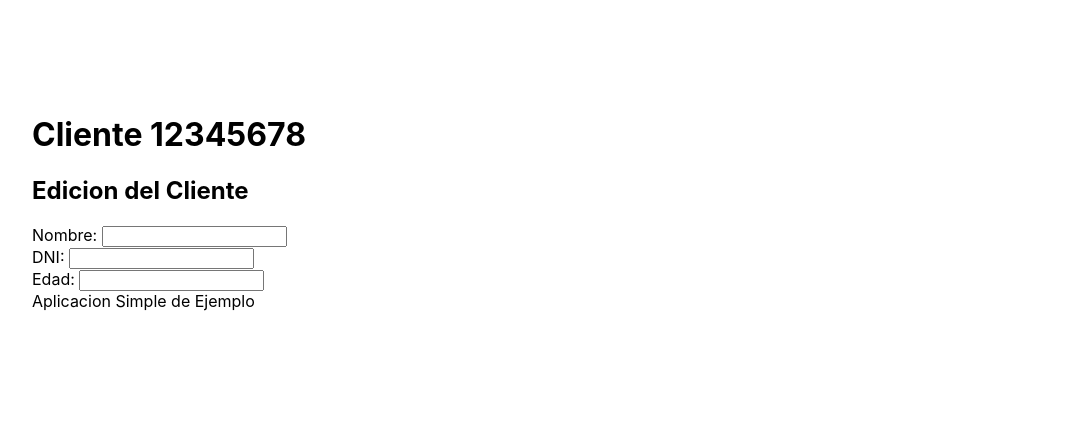
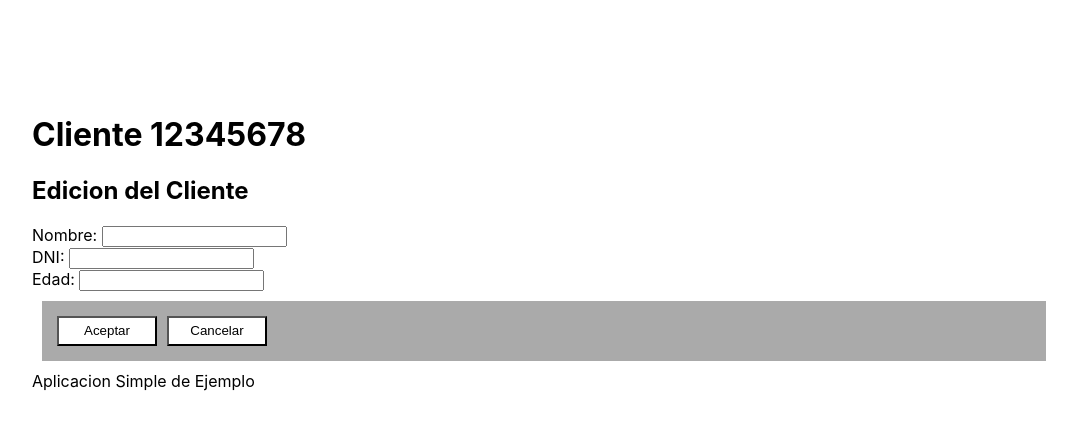
Before and after one commit to Sacks-Lucas/customers-app, a React (Create React App) app: page /customers/12345678/edit in a window 1280 px wide. Shown: the top 430 px of the page, without its empty margins (62-1139 px from the left). Built offline with nearby package versions, Linux system fonts and the light colour scheme.

Commit message:
Seccion 38.Video 507.Validar global y uso goBack

```diff
--- a/src/components/CustomerData.js
+++ b/src/components/CustomerData.js
@@ -1,7 +1,8 @@
 import React from 'react'
 import PropTypes from 'prop-types'
+import CustomersActions from './CustomersActions'
 
-const CustomerData = ({name,dni,age}) => {
+const CustomerData = ({name,dni,age,onBack}) => {
     return (
         <div>
             <div className="customer-data">
@@ -10,15 +11,18 @@ const CustomerData = ({name,dni,age}) => {
                 <div><strong>DNI: </strong><i>{dni}</i></div>
                 <div><strong>Edad: </strong><i>{age}</i></div>
             </div>
+            <CustomersActions>
+                <button onClick={onBack}>Volver</button>
+            </CustomersActions>
         </div>
     )
 }
 
 CustomerData.propTypes = {
     name: PropTypes.string.isRequired,
-    // dni: PropTypes.number.isRequired,
     dni: PropTypes.string.isRequired,
     edad:PropTypes.number,
+    onBack:PropTypes.func.isRequired,
 }
 
 export default CustomerData
--- a/src/components/CustomerEdit.js
+++ b/src/components/CustomerEdit.js
@@ -2,14 +2,22 @@ import React from 'react'
 import PropTypes from 'prop-types'
 import { reduxForm, Field } from 'redux-form'
 import { setPropsAsInitial } from '../helpers/setPropsAsInitial'
-
-const isRequired = value =>(
-    !value && "Este campo es requerido"
-)
+import CustomersActions from './CustomersActions'
 
 const isNumber = value =>(
     isNaN(Number(value))&& "El campo debe ser un numero"
 )
+
+const validate = values => {
+    const error= {}
+    if(!values.name){
+        error.name="El campo nombre es requerido"
+    }
+    if(!values.dni){
+        error.dni="El campo DNI es obligatorio"
+    }
+    return error
+}
 
 const MyField = ({input,meta, type,label,name}) => (
     <div>
@@ -21,20 +29,18 @@ const MyField = ({input,meta, type,label,name}) => (
     </div>
 )
 
-const CustomerEdit = ({name,age,dni}) => {
+const CustomerEdit = ({name,age,dni,handleSubmit,submitting,onBack}) => {
     return (
         <div>
             <h2>Edicion del Cliente</h2>
-            <form action="">
-                <div>
-                    <Field name="name" component={MyField} type="text" validate={isRequired} label="Nombre:"></Field>
-                </div>
-                <div>
-                    <Field name="dni" component={MyField} type="text" validate={[isRequired,isNumber]} label="DNI:"></Field>
-                </div>
-                <div>
-                    <Field name="age" component={MyField} type="number" validate={isNumber} label="Edad:"></Field>
-                </div>
+            <form onSubmit={handleSubmit}>
+                <Field name="name" component={MyField} type="text" label="Nombre:"></Field>
+                <Field name="dni" component={MyField} type="text" label="DNI:"></Field>
+                <Field name="age" component={MyField} type="number" validate={isNumber} label="Edad:"></Field>
+                <CustomersActions>
+                    <button type="submit" disabled={submitting}>Aceptar</button>
+                    <button onClick={onBack}>Cancelar</button>
+                </CustomersActions>
             </form>
         </div>
     )
@@ -44,9 +50,10 @@ CustomerEdit.propTypes = {
     name:PropTypes.string,
     dni:PropTypes.string,
     age:PropTypes.number,
+    onBack:PropTypes.func.isRequired,
 }
 
 
-const CustomerEditForm = reduxForm({form: 'CustomerEdit'})(CustomerEdit)
+const CustomerEditForm = reduxForm({form: 'CustomerEdit',validate})(CustomerEdit)
 
 export default setPropsAsInitial(CustomerEditForm)
--- a/src/containers/CustomerContainer.js
+++ b/src/containers/CustomerContainer.js
@@ -2,25 +2,34 @@ import React, { Component } from 'react'
 import PropTypes from 'prop-types'
 import { connect } from 'react-redux'
 import { getCustomerByDni } from '../selectors/customers'
-import { Route } from 'react-router'
+import { Route, withRouter } from 'react-router'
 import AppFrame from '../components/AppFrame'
 import CustomerEdit from '../components/CustomerEdit'
 import CustomerData from '../components/CustomerData'
 
 class CustomerContainer extends Component {
+
     static propTypes = {
         dni:PropTypes.string.isRequired,
         customer:PropTypes.object.isRequired,
     }
+    handleOnBack = () =>(
+        this.props.history.goBack()
+    )
+    handleSubmit = values =>(
+        console.log(JSON.stringify(values))
+    )
+
     renderBody = () => (
         <Route path="/customers/:dni/edit" children={
             ({match}) => {
                 console.log(match)
                 const CustomerControl= match ? CustomerEdit : CustomerData
-                return <CustomerControl {...this.props.customer}/>
+                return <CustomerControl {...this.props.customer} onSubmit={this.handleSubmit} onBack={this.handleOnBack}/>
             }
         }/>
     )
+
     render() {
         return (
             <div>
@@ -39,4 +48,5 @@ const mapStateToProps = (state,props) => ({
 })
 const mapDispatchToProps= () => ({})
 
-export default connect(mapStateToProps,mapDispatchToProps)(CustomerContainer)
+export default withRouter(connect(mapStateToProps,mapDispatchToProps)(CustomerContainer))
+// export default connect(mapStateToProps,mapDispatchToProps)(CustomerContainer)
```
